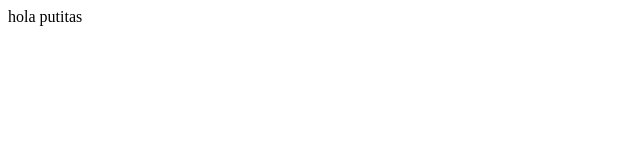
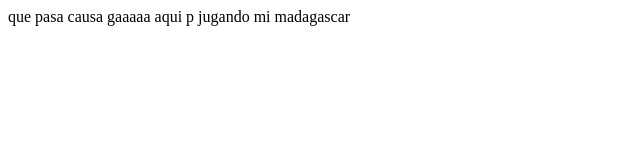
Before and after one commit to Apolossq/proyectoDemoCursoPrework, a plain HTML site: page index.html in a window 1280 px wide. Shown: the whole page, without its empty margins (0-640 px from the left). Drawn offline with Linux system fonts and the light colour scheme.

Commit message:
todos putos

```diff
--- a/index.html
+++ b/index.html
@@ -7,6 +7,6 @@
     <title>Gaaaaaa</title>
 </head>
 <body>
-    hola putitas
+    que pasa causa gaaaaa aqui p jugando mi madagascar
 </body>
 </html>
```
